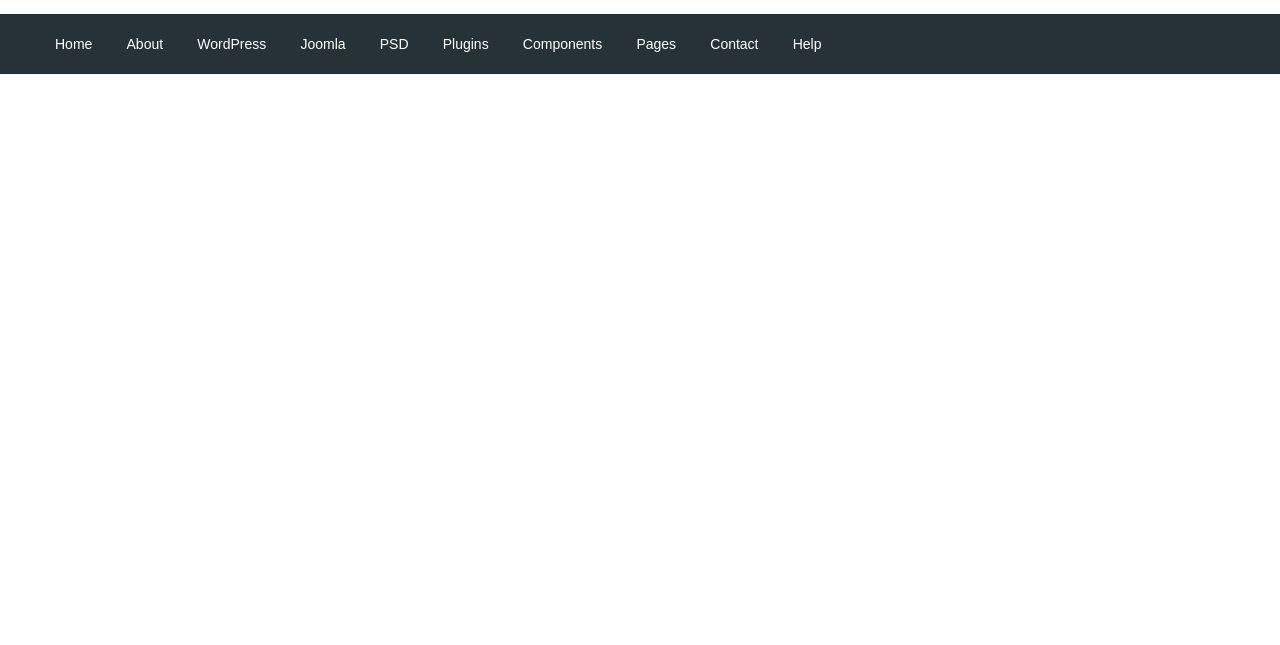
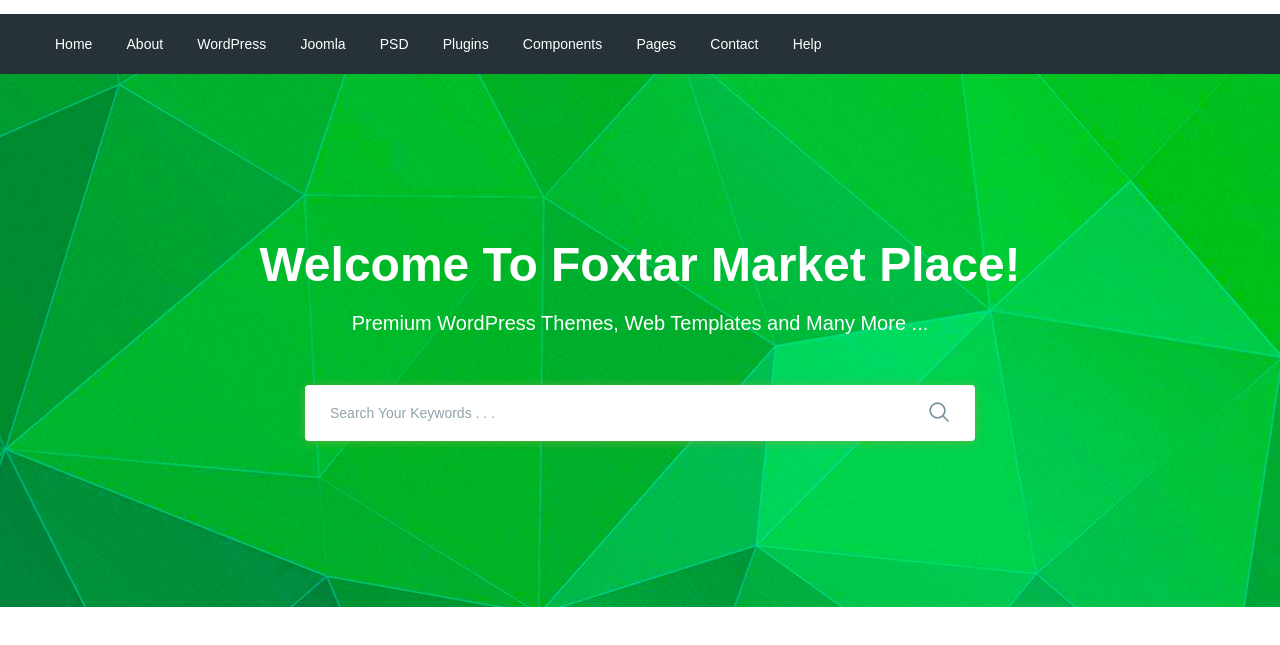
Before and after one commit to Insperative/Moderno, a website: page app/index.html in a window 1280 px wide. Shown: the part 77-722 px from the top of the page. Drawn offline with nearby package versions, Linux system fonts and the light colour scheme; files that its build step writes are made by us from their sources.

Commit message:
add search_section

```diff
--- a/app/index.html
+++ b/app/index.html
@@ -56,6 +56,26 @@
             </div>
         </div>
     </header>
+    <section class="search" style="background-image: url(images/search-bg.jpg)">
+        <div class="container">
+            <div class="search__inner">
+                <div class="search__inner-tittle">
+                    Welcome To Foxtar Market Place!
+                </div>
+                <div class="search__inner-text">
+                    Premium WordPress Themes, Web Templates and Many More ...
+                </div>
+                <div class="search__inner-form">
+                    <form action="">
+                        <input type="text" placeholder="Search Your Keywords . . ." required>
+                        <button type="submit">
+                            <img src="images/icons/search.png" alt="search">
+                        </button>
+                    </form>
+                </div>
+            </div>
+        </div>
+    </section>
 
 
 
--- a/app/scss/style.scss
+++ b/app/scss/style.scss
@@ -51,14 +51,84 @@
 }
 
 .menu__list {
-    li{
+    li {
         display: inline-block;
-        & + li{
+
+        &+li {
             margin-left: 30px;
         }
     }
-    a{
+
+    a {
         color: #fff;
         font-size: 14px;
     }
 }
+
+.search {
+
+    background-repeat: no-repeat;
+    background-size: cover;
+    background-position: center;
+    min-height: 533px;
+}
+
+.search__inner {
+    padding: 155px 0 100px;
+    text-align: center;
+    color: #fff;
+
+    &-tittle{
+        margin-bottom: 10px;
+        font-size: 48px;
+        font-weight: 700;
+        line-height: 72px;
+
+    }
+    &-text{
+        margin-bottom: 50px;
+        font-size: 20px;
+        font-weight: 500;
+    }
+    &-form{
+        margin: 0 auto;
+        max-width: 670px;
+        position: relative;
+        input{
+            display: block;
+            width: 100%;
+            box-shadow: 0px 1px 10px 0px rgba(124, 178, 64, 0.75);
+            border-radius: 4px;
+            height: 56px;
+            border: none;
+            font-size: 14px;
+            font-weight: 500;
+            outline: transparent;
+            padding-left: 25px;
+            padding-right: 60px;
+            &::placeholder{
+                color: #90a4ae;
+                font-weight: 500;
+            }
+        }
+        button{
+            position: absolute;
+            border: none;
+            background-color: transparent;
+            right: 20px;
+            top: 16px;
+        }
+    }
+}
+
+.Rounded_Rectangle_1 {
+  border-radius: 4px;
+  background-color: rgb(255, 255, 255);
+  box-shadow: 0px 1px 10px 0px rgba(124, 178, 64, 0.75);
+  position: absolute;
+  left: 625px;
+  top: 452px;
+  width: 670px;
+  height: 56px;
+  z-index: 517;
+}
```
Also changed, not shown: app/images/icons/search.png (added), app/images/icons/search.svg (added), app/images/search-bg.jpg (added).
